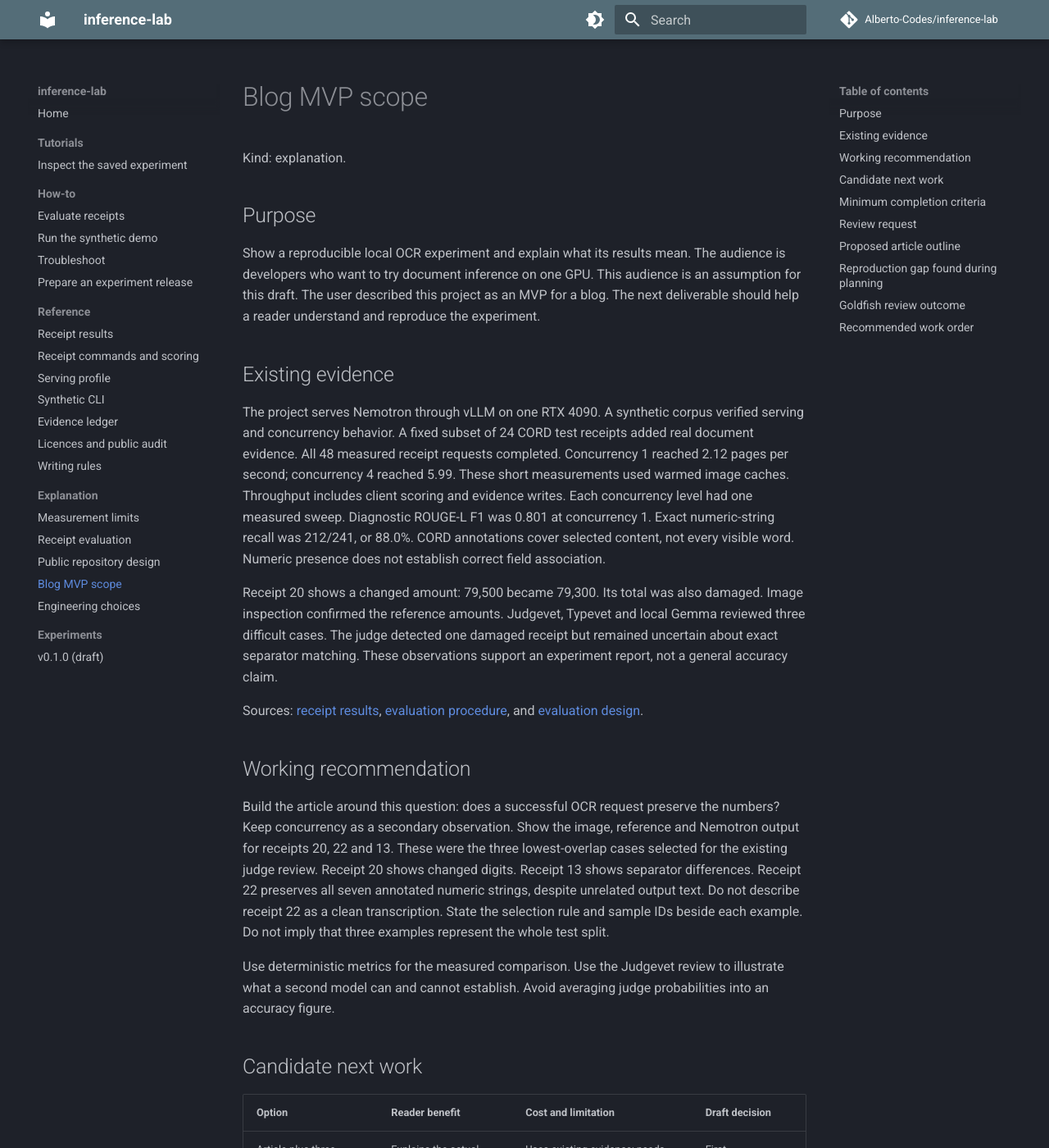
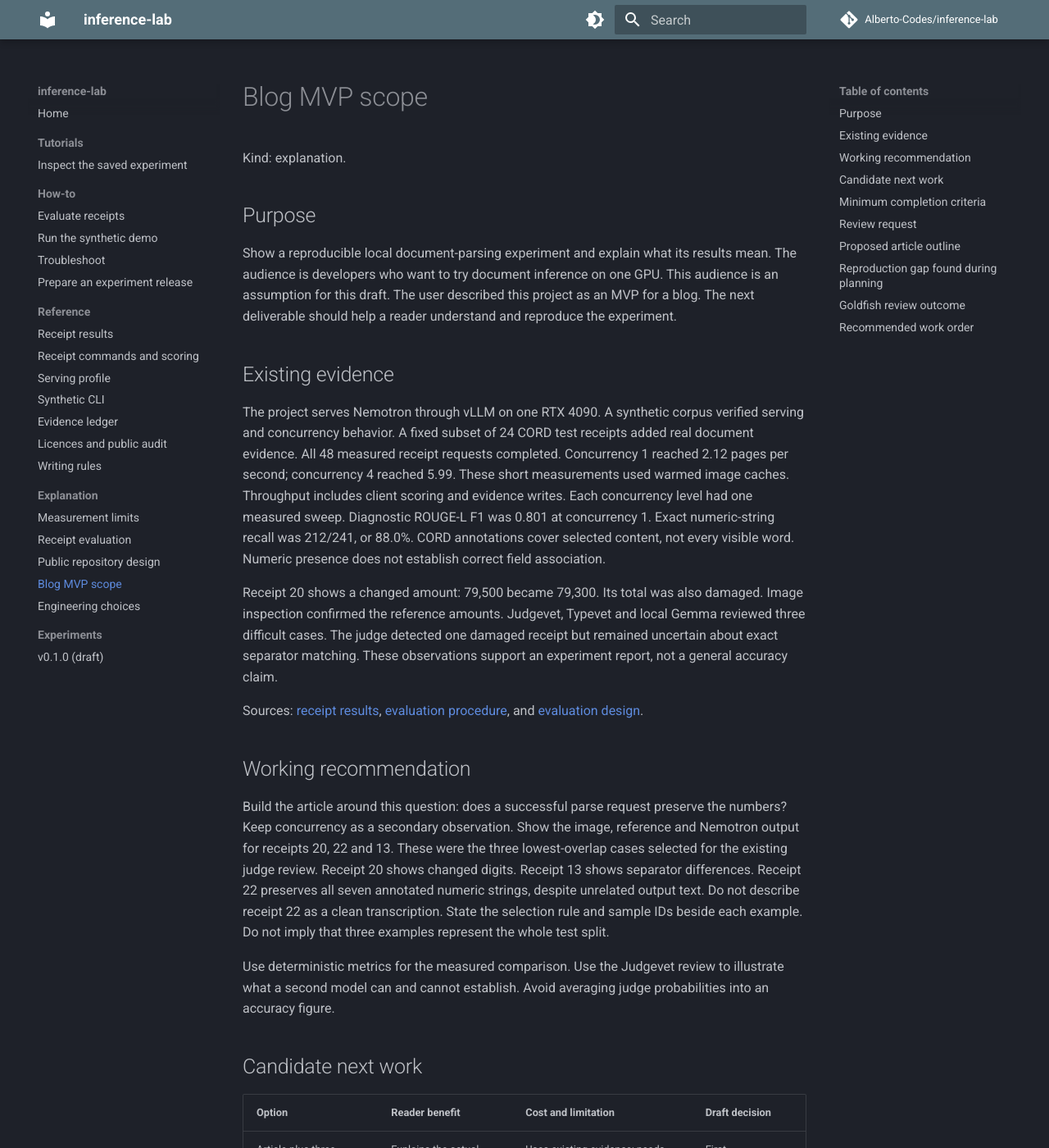
Before and after one commit to Alberto-Codes/inference-lab, an MkDocs documentation site: the page built from docs/explanation/blog-mvp.md, in a window 1280 px wide and 1400 px high. Shown: the whole window at 82% size. Built offline with MkDocs 1.6.1 and Material for MkDocs 9.7.7, drawn with Linux system fonts in a browser that asks for light colours; comment, search, counter and statistics services are not loaded; some of the changed text lies outside the part shown.

Commit message:
no-mistakes(review): Score only complete runs; use parser terminology in blog doc

```diff
--- a/docs/explanation/blog-mvp.md
+++ b/docs/explanation/blog-mvp.md
@@ -4,7 +4,7 @@ Kind: explanation.
 
 ## Purpose
 
-Show a reproducible local OCR experiment and explain what its results mean.
+Show a reproducible local document-parsing experiment and explain what its results mean.
 The audience is developers who want to try document inference on one GPU.
 This audience is an assumption for this draft.
 The user described this project as an MVP for a blog.
@@ -37,7 +37,7 @@ Sources: [receipt results](../reference/receipt-results.md),
 
 ## Working recommendation
 
-Build the article around this question: does a successful OCR request preserve the numbers?
+Build the article around this question: does a successful parse request preserve the numbers?
 Keep concurrency as a secondary observation.
 Show the image, reference and Nemotron output for receipts 20, 22 and 13.
 These were the three lowest-overlap cases selected for the existing judge review.
@@ -87,7 +87,7 @@ Upstream source: https://github.com/google/elephant-goldfish-model
 
 ## Proposed article outline
 
-Working title: I ran Nemotron OCR on a 4090. Then I checked the numbers.
+Working title: I ran Nemotron Parse on a 4090. Then I checked the numbers.
 
 1. Open with receipt 20 and the changed amount.
 2. Show the local setup and the request path.
```
Also changed, not shown: 2 other files.
